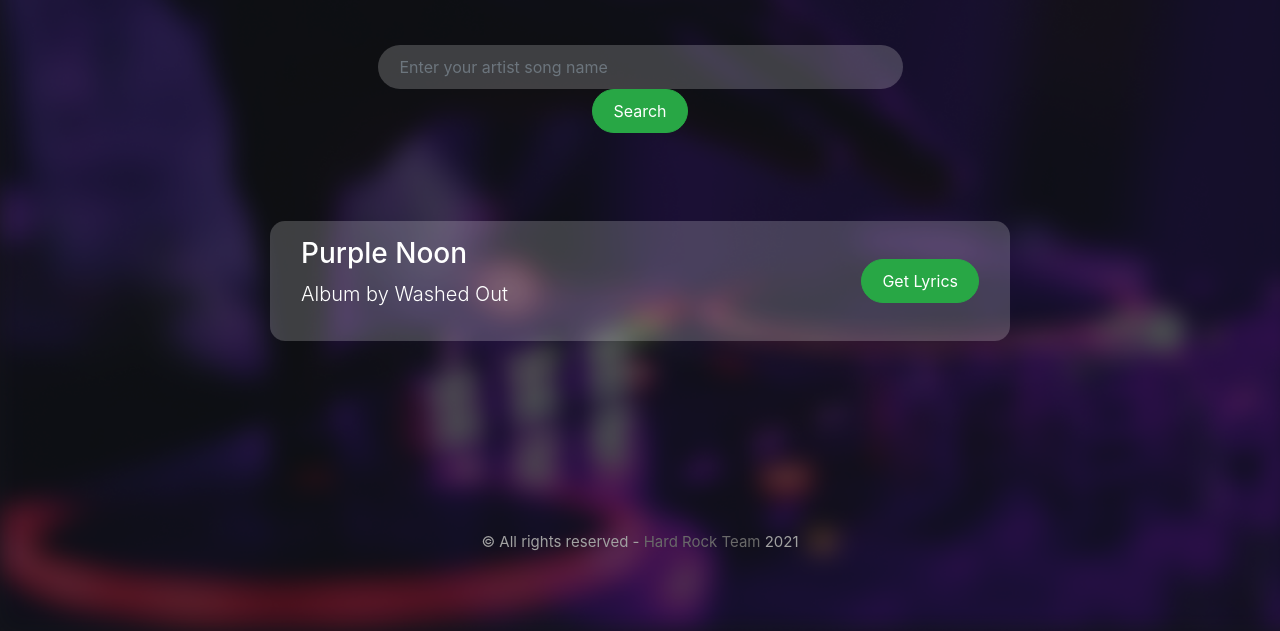
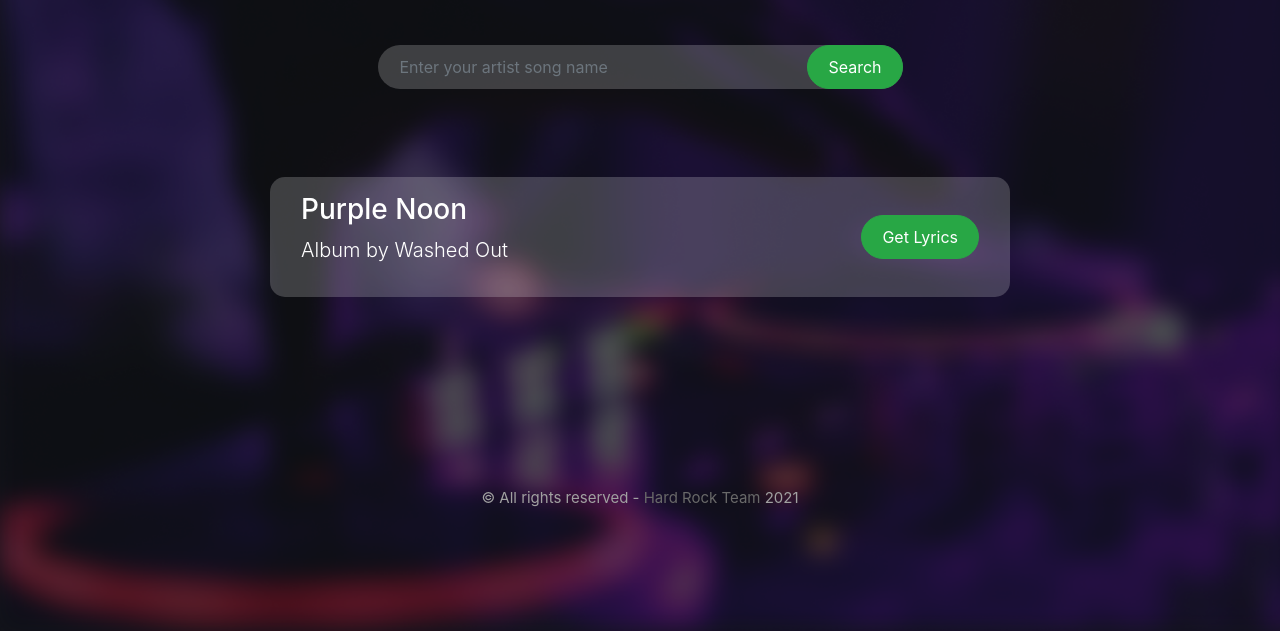
Before and after one commit to ajauntor/hard-rock, a plain HTML site: page index.html in a window 1280 px wide. Shown: the part 169-800 px from the top of the page. Drawn offline with nearby package versions, Linux system fonts and the light colour scheme.

Commit message:
CSS added

```diff
--- a/style.css
+++ b/style.css
@@ -29,7 +29,10 @@ body{
     position: relative;
 }
 .search-btn {
-
+    position: absolute;
+    top: 0;
+    right: 0;
+    height: 100%;
 }
 .single-result{
     background: rgba(255, 255, 255, 0.2);
```
